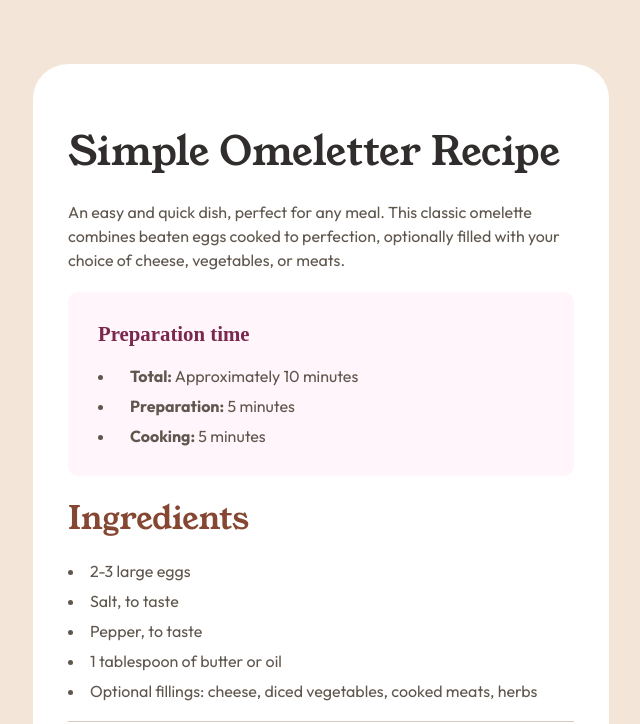
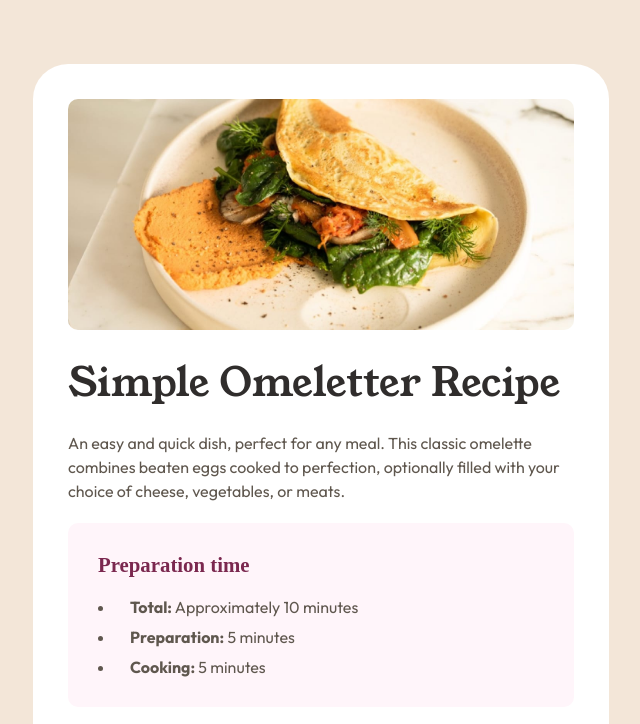
Before and after one commit to rahulkumar215/Recipe-Page, a plain HTML site: page index.html in a window 1280 px wide. Shown: the top 724 px of the page, without its empty margins (319-959 px from the left). Drawn offline with Linux system fonts and the light colour scheme.

Commit message:
Update index.html

```diff
--- a/index.html
+++ b/index.html
@@ -36,7 +36,7 @@
       <div class="small-container">
         <div class="banner">
           <img
-            src="/assets/images/image-omelette.jpeg"
+            src="image-omelette.jpeg"
             id="image-omelette"
             alt=""
           />
```
